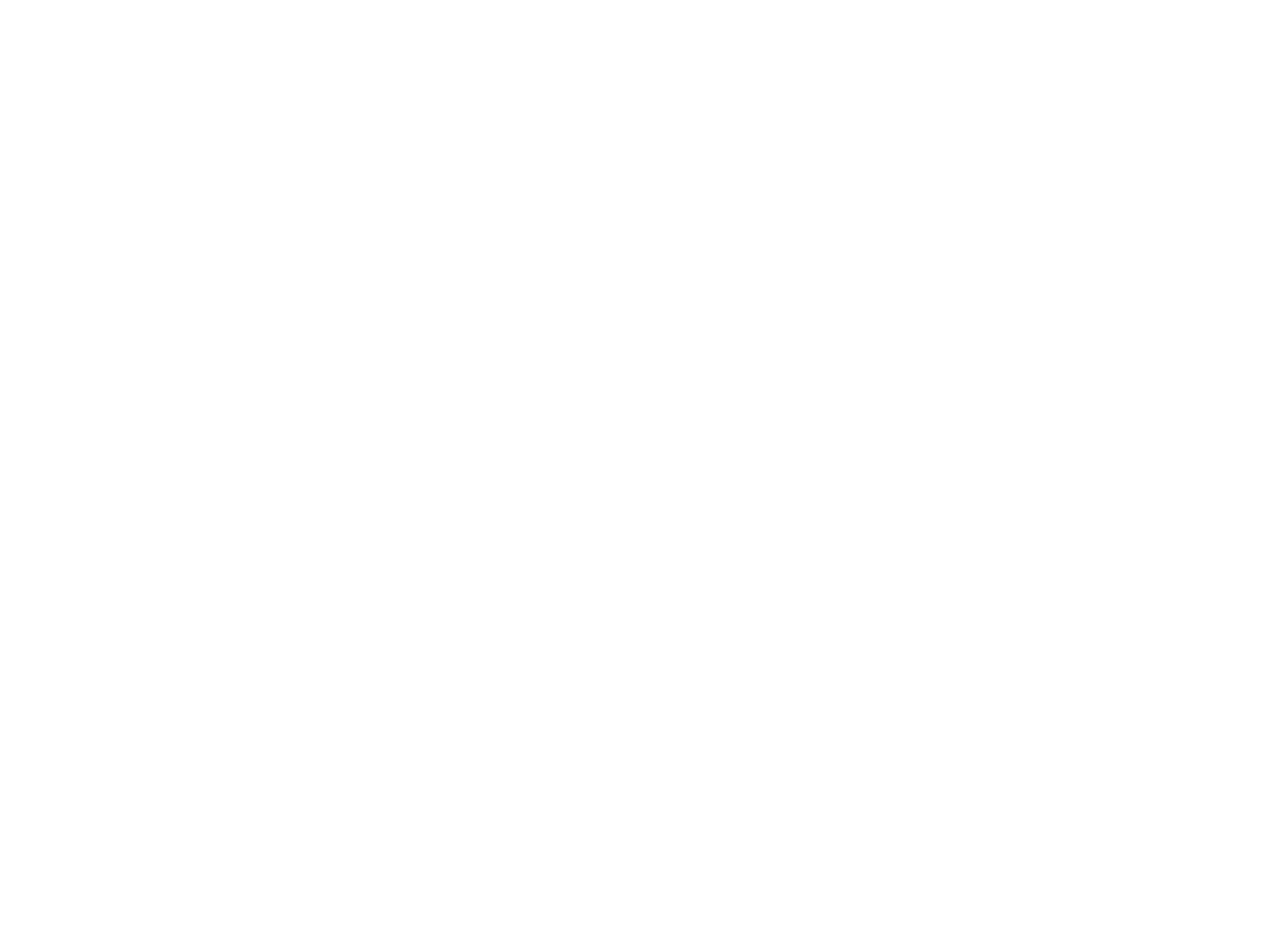
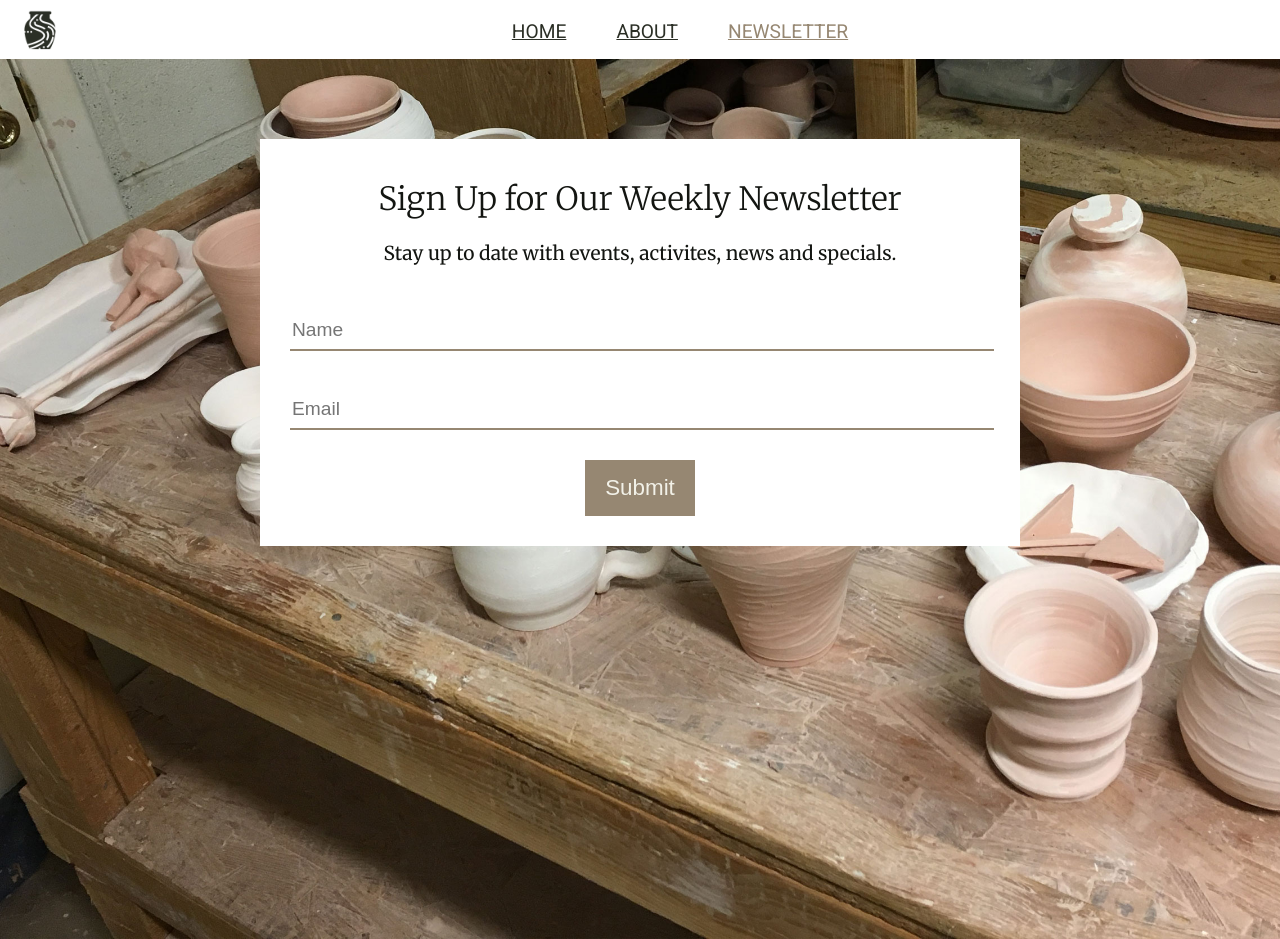
Before and after one commit to austinChappell/week-one-project, a plain HTML site: page newsletter.html in a window 1280 px wide. Before the commit the page ends 800 px from the top, so only its background shows below. Drawn offline with Linux system fonts and the light colour scheme.

Commit message:
Almost done

```diff
--- a/newsletter.html
+++ b/newsletter.html
@@ -3,8 +3,31 @@
   <head>
     <meta charset="utf-8">
     <title>Bent Creek Ceramics - Newsletter</title>
+    <link href="https://fonts.googleapis.com/css?family=Merriweather:300,300i,400,400i,700|Roboto:300,300i,400,400i" rel="stylesheet">
+    <link rel="stylesheet" href="style.css">
   </head>
   <body>
+    <nav>
+      <a href="index.html"><img id="logo" src="images/bent-creek-logo.png" /></a>
+      <ul>
+        <li><a href="index.html">Home</a></li>
+        <li><a href="about.html">About</a></li>
+        <li><a href="newsletter.html" class="active">Newsletter</a></li>
+      </ul>
+      <div class="clearfix"></div>
+    </nav>
+
+    <main id="background-2">
+      <section id="newsletter-signup">
+        <h2>Sign Up for Our Weekly Newsletter</h2>
+        <p>Stay up to date with events, activites, news and specials.</p>
+        <form>
+          <input class="form-item" type="text" name="name" placeholder="Name" required />
+          <input class="form-item" type="email" name="email" placeholder="Email" required />
+          <input id="submit" type="submit" name="submit" />
+        </form>
+      </section>
+    </main>
 
   </body>
 </html>
--- a/style.css
+++ b/style.css
@@ -24,7 +24,6 @@ body {
   margin: 0;
   position: relative;
   padding-top: 39px;
-  padding-bottom: 50px;
 }
 
 .container {
@@ -61,15 +60,16 @@ ul {
 }
 
 #logo {
-  width: 38px;
+  width: 40px;
   float: left;
   vertical-align: middle;
 }
 
 li {
   list-style: none;
-  margin: 10px 20px;
+  margin: 10px 25px;
   align-items: flex-start;
+  font-size: 1.2em;
 }
 
 .clearfix {
@@ -211,15 +211,21 @@ h3 {
   margin: 40px 0 10px;
 }
 
+p a {
+  color: #968772;
+}
+
 #background-image-1 {
   width: 100%
 }
 
 #room-to-grow-image {
-  background-image: url("images/product-1.jpg");
+  background-image: url("images/background-3.jpg");
+  background-size: cover;
+  background-position: 50% 25%;
   width: 100%;
   margin: 0;
-  padding: 100px 0;
+  padding: 140px 0;
 }
 
 #room-to-grow-h1 {
@@ -250,3 +256,44 @@ h3 {
   font-size: 0.8em;
   line-height: 1.5em;
 }
+
+#background-2 {
+  background-image: url("images/background-2.jpg");
+  background-size: cover;
+  min-height: 100vh;
+  padding-top: 100px;
+}
+
+#newsletter-signup {
+  background-color: white;
+  margin: 0 auto;
+  width: 50%;
+  min-width: 700px;
+  padding: 30px;
+  text-align: center;
+}
+
+#newsletter-signup h2 {
+  margin-bottom: 15px;
+}
+
+.form-item {
+  border: none;
+  border-bottom: 2px solid #968772;
+  display: block;
+  width: 100%;
+  font-size: 1.2em;
+  font-weight: 500;
+  line-height: 1.8em;
+  margin-top: 40px;
+  outline: none;
+}
+
+#submit {
+  background-color: #968772;
+  color: #F2F1E8;
+  margin-top: 30px;
+  padding: 15px 20px;
+  font-size: 1.4em;
+  border: none;
+}
```
Also changed, not shown: about.html (+1 -1 lines).
